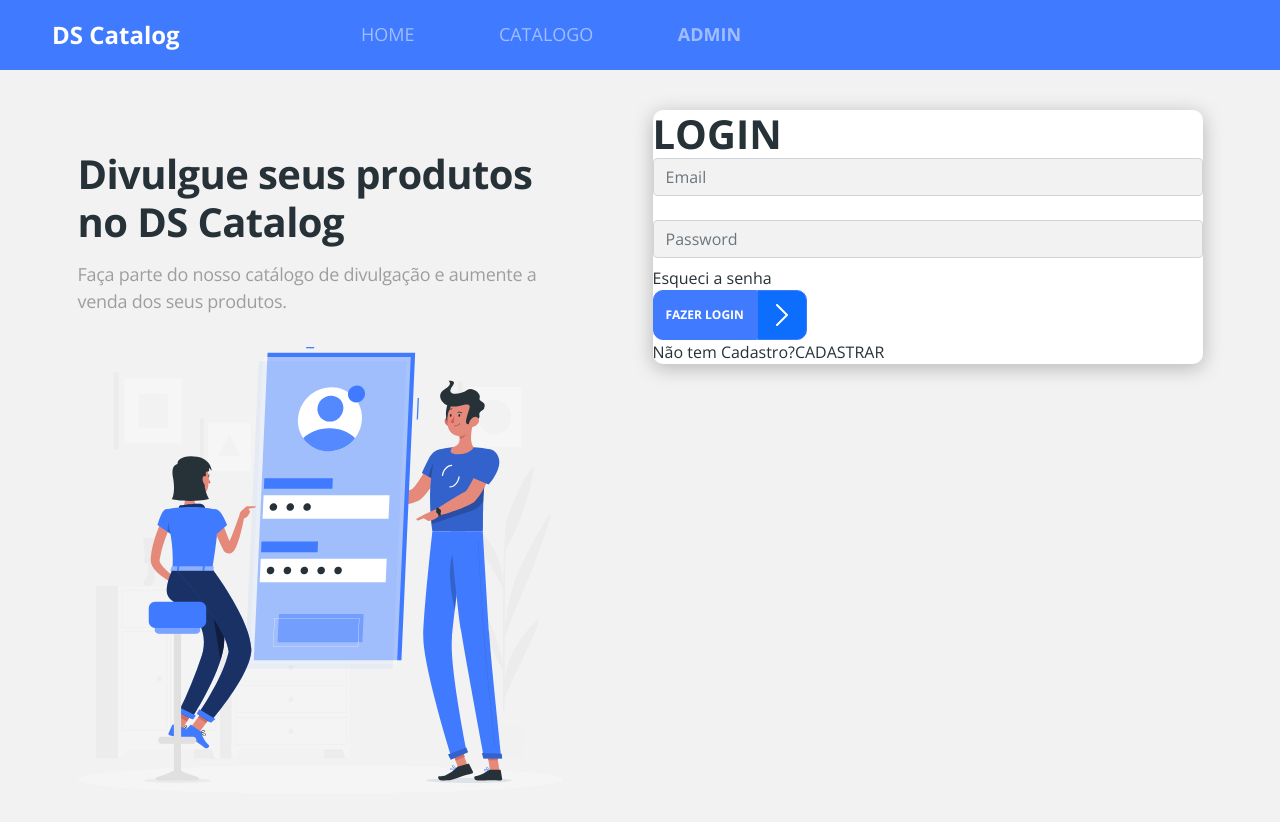
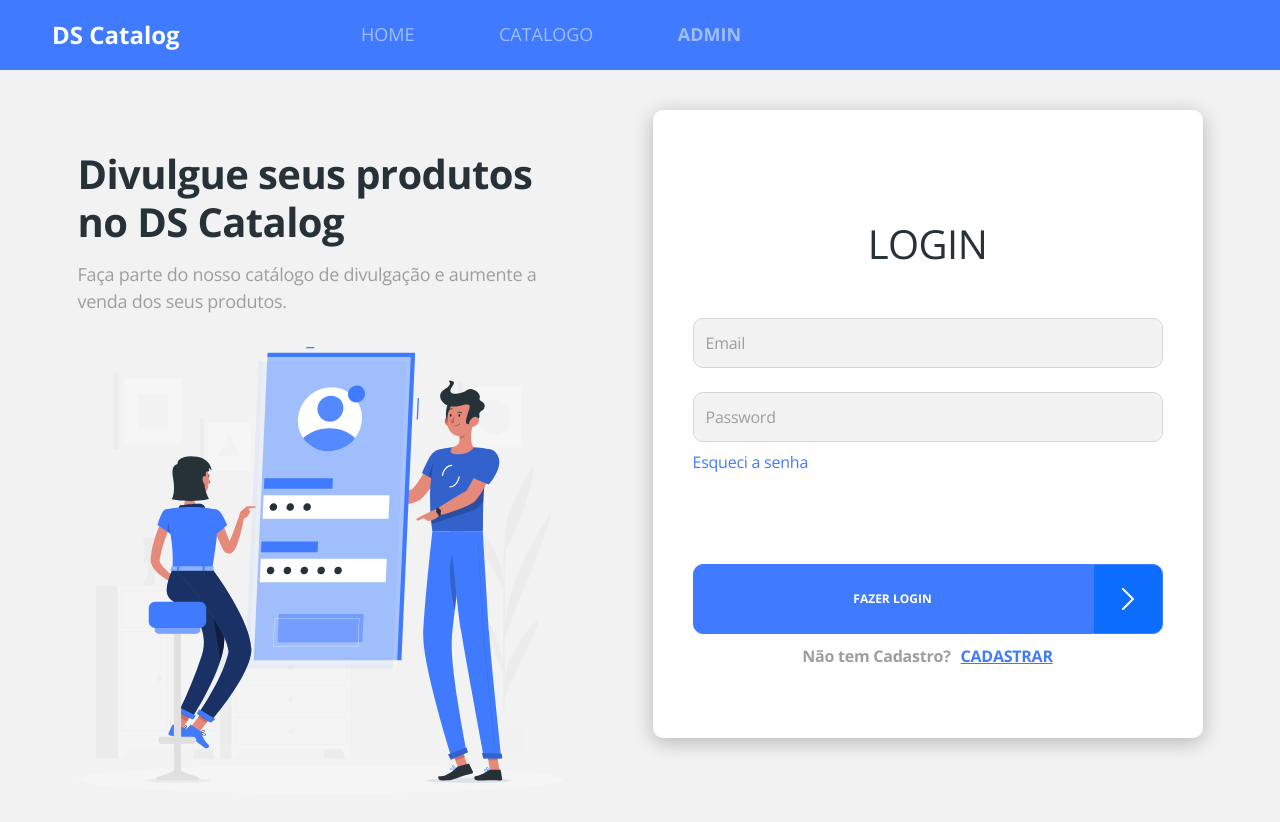
Before and after one commit to auriceliof/devsuperior-react-03, a React (Create React App) app in the folder frontend/: page /admin/auth/login in a window 1280 px wide. Shown: the top 822 px of the page. Built offline with nearby package versions, Linux system fonts and the light colour scheme; no server answers; the HTML template or start-up script is replaced by a standard one.

Commit message:
Login card styling

```diff
--- a/frontend/src/App.css
+++ b/frontend/src/App.css
@@ -4,19 +4,36 @@
   font-family: 'Open Sans', sans-serif;
 }
 
-h1, h2, h3, h4, h5, h6 {
+h1,
+h2,
+h3,
+h4,
+h5,
+h6 {
   font-weight: 700;
   margin-bottom: 0;
 }
 
-a, a:hover {
+a,
+a:hover {
   text-decoration: none;
   color: unset;
 }
-
 
 .base-card {
   background-color: #fff;
   box-shadow: 0 4px 20px rgba(0, 0, 0, 0.25);
   border-radius: 10px;
 }
+
+.base-input {
+  border-radius: 10px;
+  font-size: 1em;
+  letter-spacing: -0.015em;
+  color: #263238;
+  height: 50px;
+}
+
+.base-input::placeholder {
+  color: #9e9e9e;
+}
--- a/frontend/src/components/ButtonIcon/styles.css
+++ b/frontend/src/components/ButtonIcon/styles.css
@@ -3,6 +3,7 @@
 }
 
 .btn-container button {
+    width: calc(100% - 50px);
     border-radius: 10px 0 0 10px;
 }
 
@@ -22,3 +23,14 @@
     border-radius: 0 10px 10px 0;
     color: #fff;
 }
+
+@media (min-width: 576px) {
+    .btn-icon-container {
+        width: 70px;
+        height: 70px;
+    }
+
+    .btn-container button {
+        width: calc(100% - 70px);
+    }
+}
--- a/frontend/src/pages/Admin/Auth/Login/styles.css
+++ b/frontend/src/pages/Admin/Auth/Login/styles.css
@@ -0,0 +1,57 @@
+.login-card {
+  padding: 20px;
+  font-size: 16px;
+}
+
+.login-card h1 {
+  font-size: 2.5em;
+  font-weight: normal;
+  text-align: center;
+  letter-spacing: -0.015em;
+  color: #263238;
+  text-transform: uppercase;
+  margin-top: 70px;
+  margin-bottom: 50px;
+}
+
+.login-link-recover {
+  font-size: 1em;
+  letter-spacing: -0.015em;
+  color: #407bff;
+  display: block;
+  margin-bottom: 90px;
+}
+
+.login-link-register {
+  font-weight: bold;
+  font-size: 1em;
+  text-align: center;
+  letter-spacing: -0.015em;
+  text-decoration-line: underline;
+  color: #407bff;
+  margin-left: 10px;
+}
+
+.login-submit {
+  margin-bottom: 10px;
+}
+
+.not-registered {
+  font-weight: bold;
+  font-size: 1em;
+  text-align: center;
+  letter-spacing: -0.015em;
+  color: #9e9e9e;
+}
+
+.signup-container {
+  text-align: center;
+  margin-bottom: 30px;
+}
+
+@media (min-width: 576px) {
+  .login-card {
+    padding: 40px;
+    font-size: 16px;
+  }
+}
```
Lines whose indentation alone changed are shown as unchanged.
